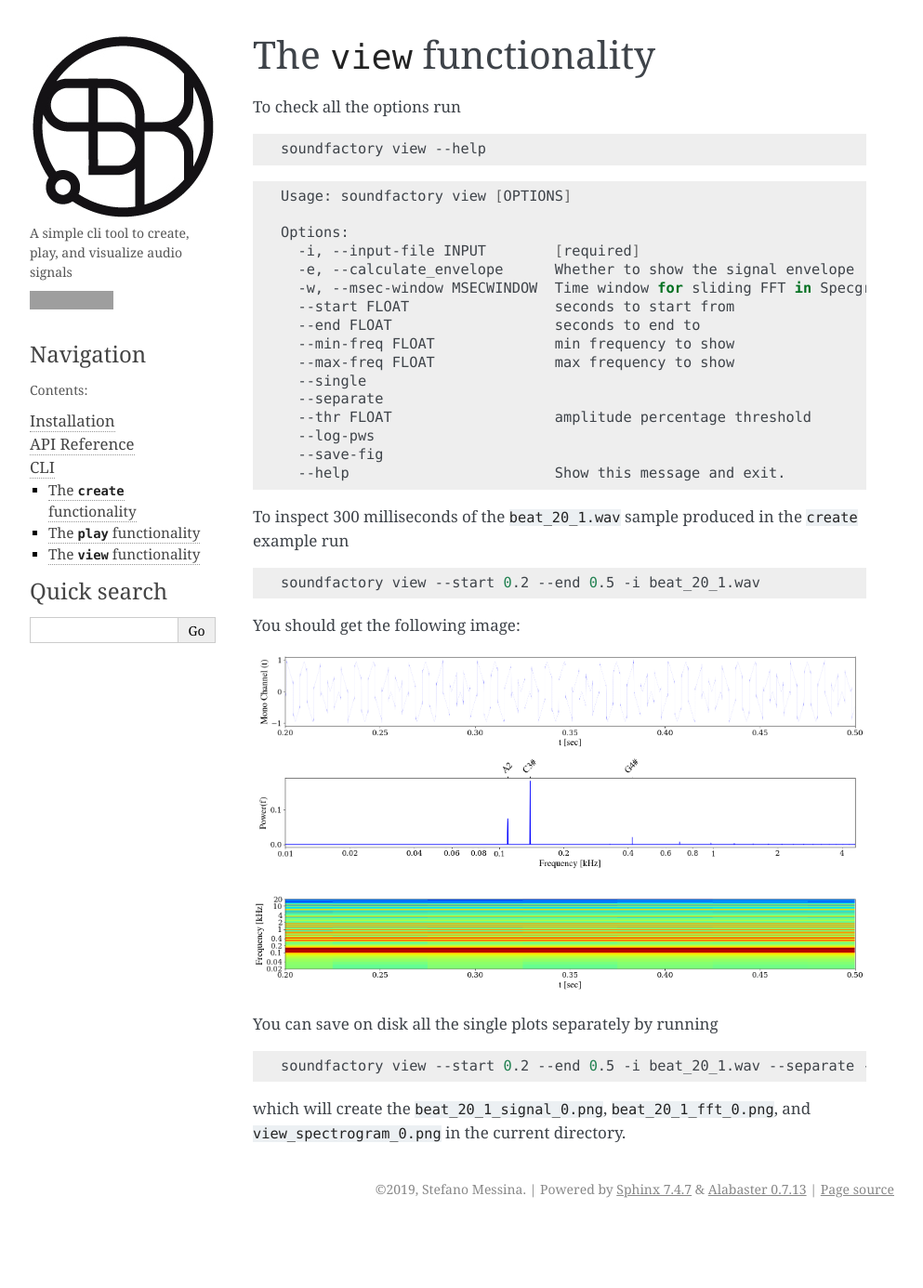
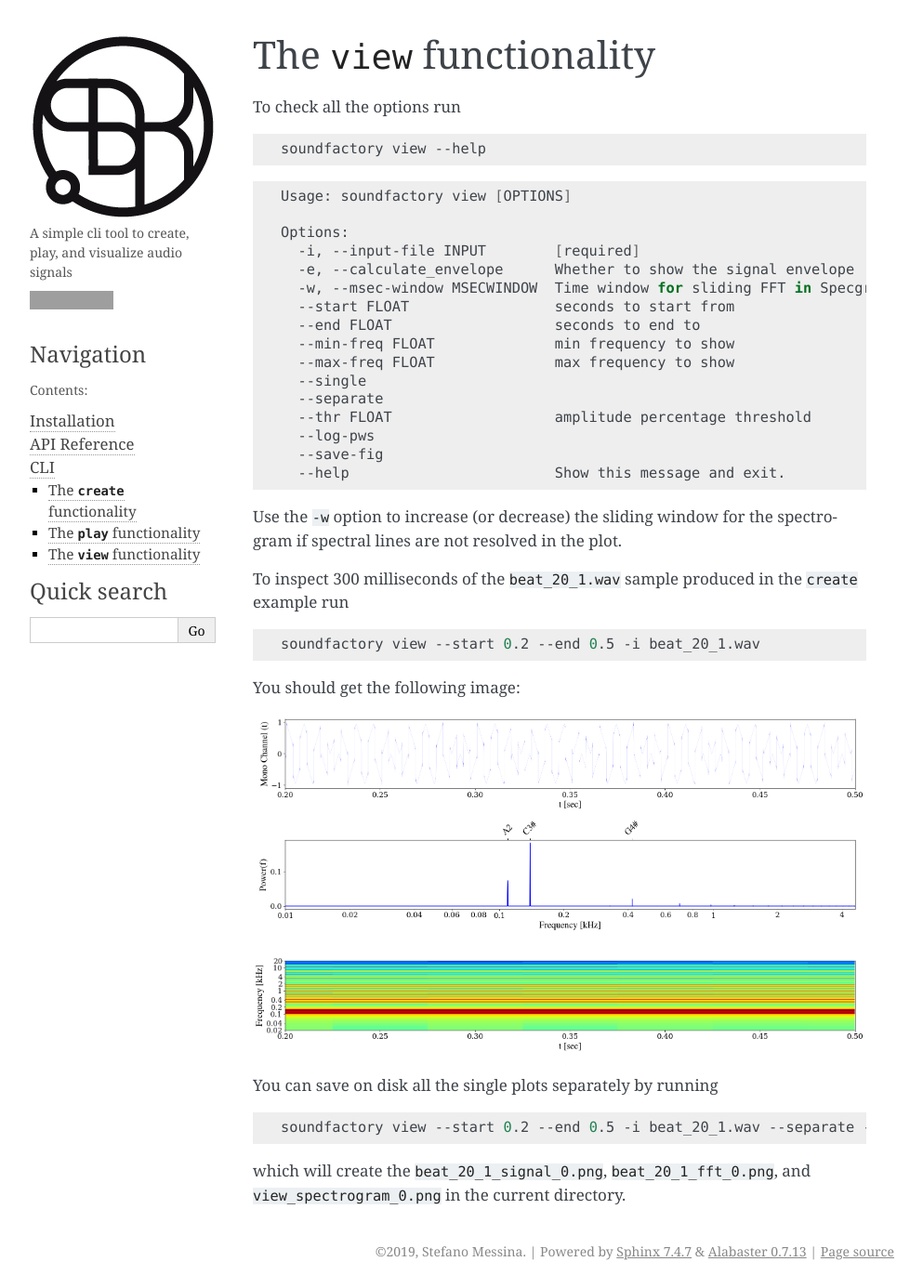
Before and after one commit to babaMar/soundfactory, a Sphinx documentation site: the page built from docs/source/CLI/view.rst, in a window 1280 px wide. Shown: the whole page at 93% size, without its empty margins (148-1141 px from the left). Built offline with Sphinx 7.4.7, drawn with Linux system fonts in a browser that asks for light colours; before the commit the page ends 1319 px from its top, so only the background shows below that; grey boxes are pictures that could not be loaded.

Commit message:
Update docs for view command

```diff
--- a/docs/source/CLI/view.rst
+++ b/docs/source/CLI/view.rst
@@ -29,6 +29,7 @@ To check all the options run
       --save-fig
       --help                        Show this message and exit.
 
+Use the ``-w`` option to increase (or decrease) the sliding window for the spectrogram if spectral lines are not resolved in the plot.
 
 To inspect 300 milliseconds of the ``beat_20_1.wav`` sample produced in the
 ``create`` example run
```
